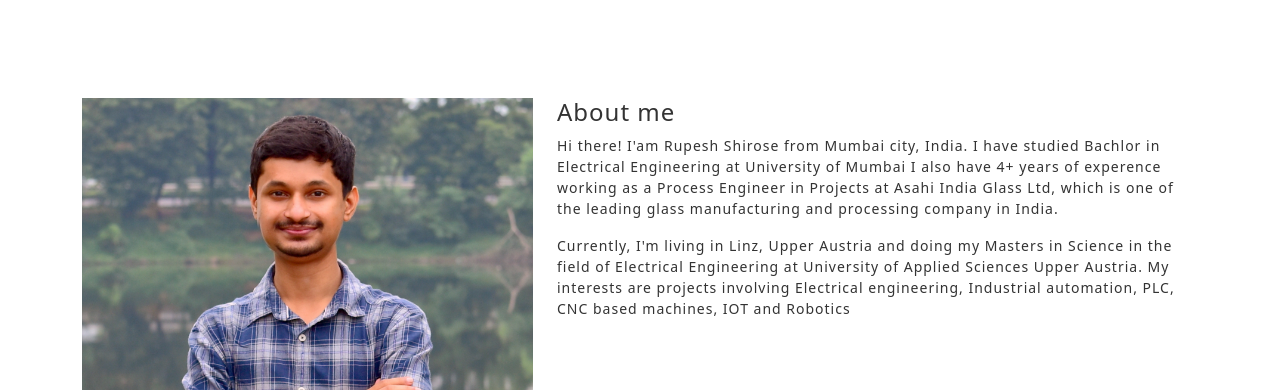
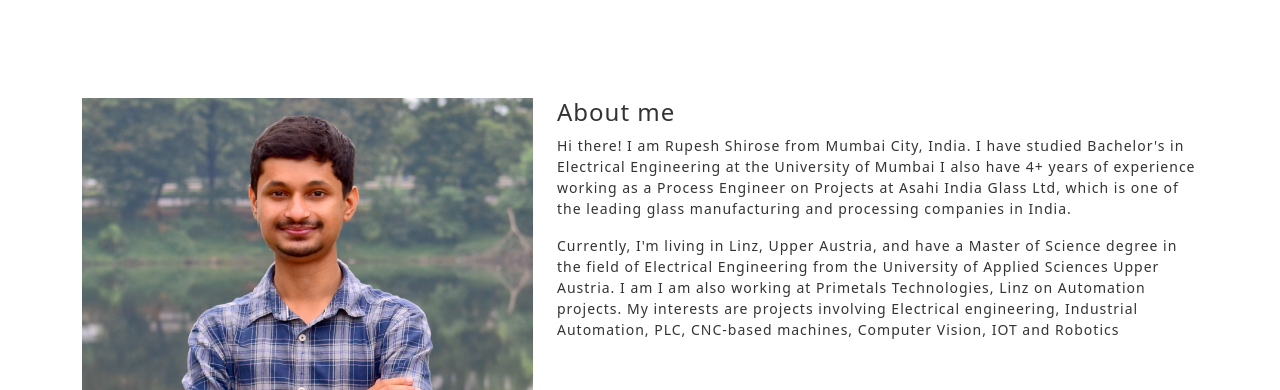
Before and after one commit to RupeshShirose/RupeshShirose-portfolio, a plain HTML site: page index.html in a window 1280 px wide. Shown: the part 802-1192 px from the top of the page. Drawn offline with nearby package versions, Linux system fonts and the light colour scheme.

Commit message:
Update index.html
Updated about info

```diff
--- a/index.html
+++ b/index.html
@@ -48,12 +48,12 @@
             </div>
             <div class="col-md-7">
               <h4>About me</h4>
-              <p>Hi there! I'am Rupesh Shirose from Mumbai city, India. I have studied Bachlor in Electrical Engineering at University of Mumbai
-                I also have 4+ years of experence working as a Process Engineer in Projects at Asahi India Glass Ltd, which is one of the leading glass manufacturing and processing company in India.
+              <p>Hi there! I am Rupesh Shirose from Mumbai City, India. I have studied Bachelor's in Electrical Engineering at the University of Mumbai
+                I also have 4+ years of experience working as a Process Engineer on Projects at Asahi India Glass Ltd, which is one of the leading glass manufacturing and processing companies in India.
               </p>
               <p>
-                Currently, I'm living in Linz, Upper Austria and doing my Masters in Science in the field of Electrical Engineering at University of Applied Sciences Upper Austria.
-                My interests are projects involving Electrical engineering, Industrial automation, PLC, CNC based machines, IOT and Robotics
+                Currently, I'm living in Linz, Upper Austria, and have a Master of Science degree in the field of Electrical Engineering from the University of Applied Sciences Upper Austria. I am
+                I am also working at Primetals Technologies, Linz on Automation projects. My interests are projects involving Electrical engineering, Industrial Automation, PLC, CNC-based machines, Computer Vision, IOT and Robotics
               </p>
 
             </div>
```
